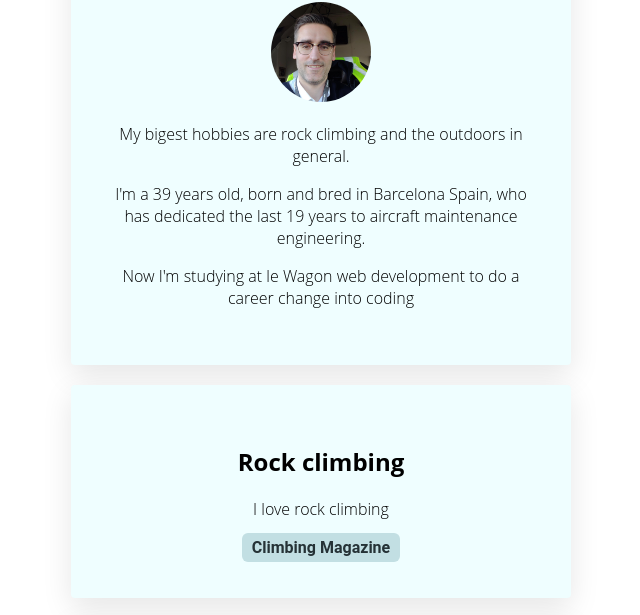
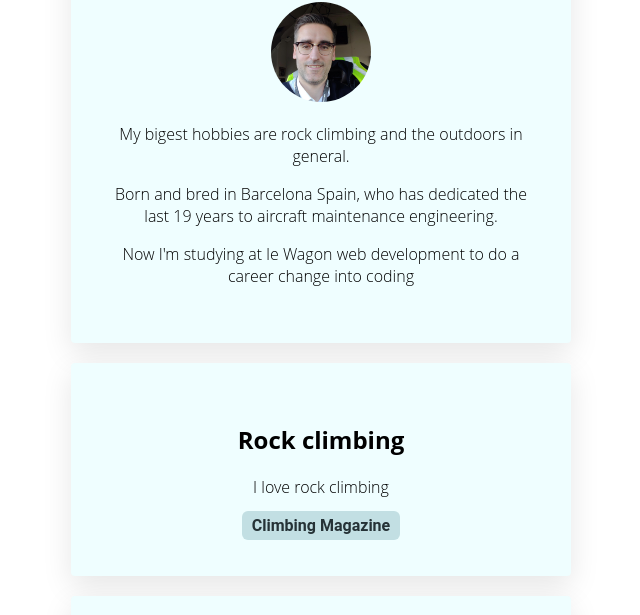
Before and after one commit to Educat83/profile, a plain HTML site: page index.html in a window 1280 px wide. Shown: the part 144-759 px from the top of the page, without its empty margins (319-959 px from the left). Drawn offline with Linux system fonts and the light colour scheme.

Commit message:
Update index.html

```diff
--- a/index.html
+++ b/index.html
@@ -16,7 +16,7 @@
   </div>
   <div class="description" id="bio">
     <p>My bigest hobbies are rock climbing and the outdoors in general.</p>
-    <p>I'm a 39 years old, born and bred in Barcelona Spain, who has dedicated the last 19 years to aircraft maintenance engineering.</p>
+    <p>Born and bred in Barcelona Spain, who has dedicated the last 19 years to aircraft maintenance engineering.</p>
     <p>Now I'm studying at le Wagon web development to do a career change into coding</p>
   </div>
   </div>
```
